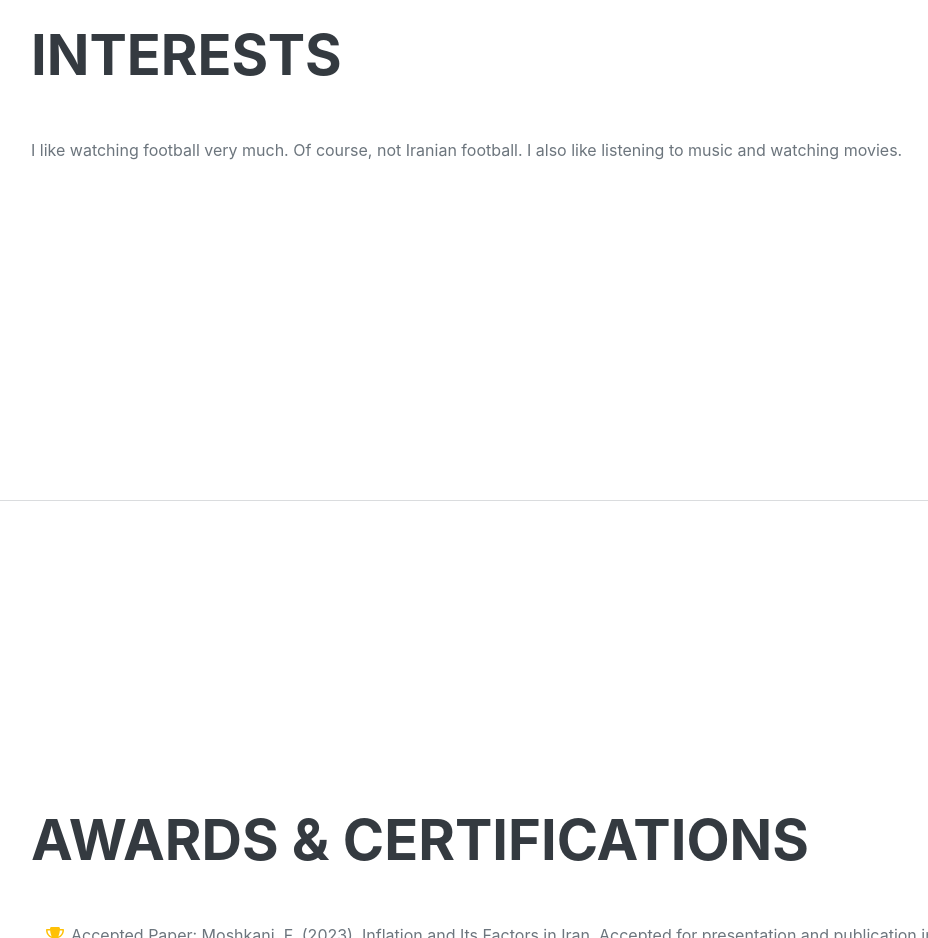
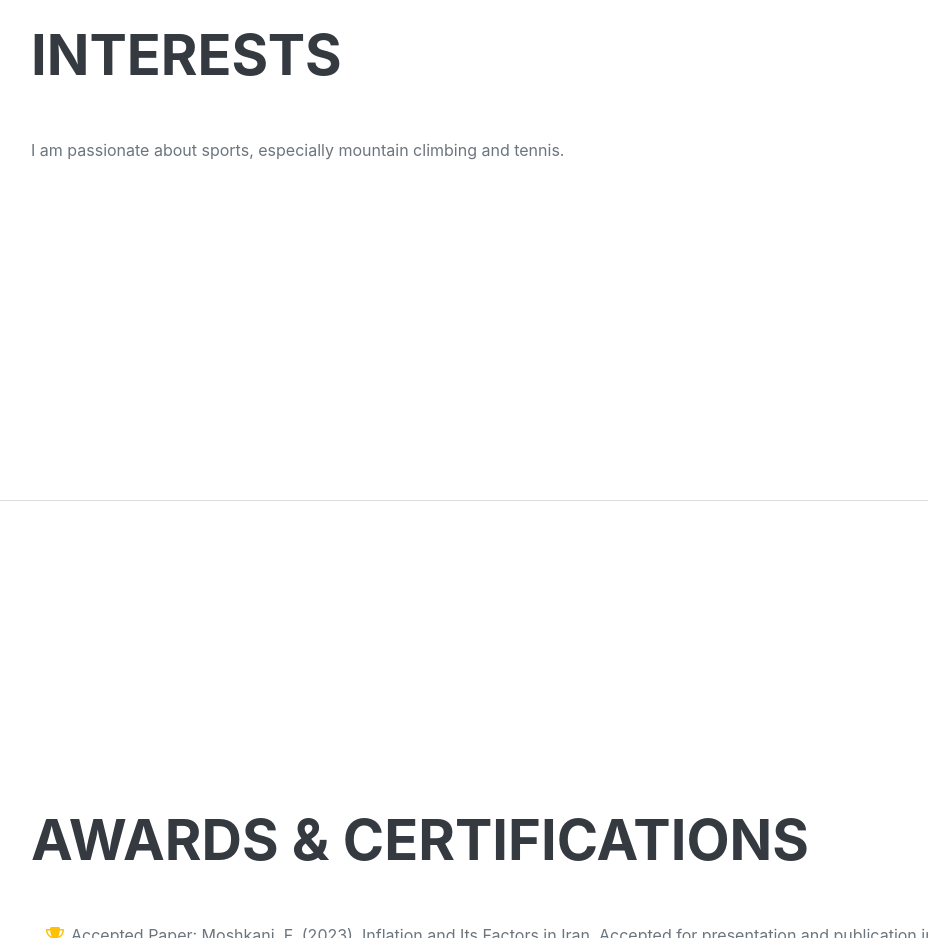
Before and after one commit to faezemeshkani/faezemeshkani.github.io, a website: page index.html in a window 1280 px wide. Shown: the part 3600-4538 px from the top of the page, without its empty margins (289-1217 px from the left). Drawn offline with nearby package versions, Linux system fonts and the light colour scheme; a web font is replaced by a local one.

Commit message:
Update index.html

```diff
--- a/index.html
+++ b/index.html
@@ -159,7 +159,7 @@
             <section class="resume-section" id="interests">
                 <div class="resume-section-content">
                     <h2 class="mb-5">Interests</h2>
-                    <p>I like watching football very much. Of course, not Iranian football. I also like listening to music and watching movies.</p>
+                    <p>I am passionate about sports, especially mountain climbing and tennis.</p>
                 </div>
             </section>
             <hr class="m-0" />
```
